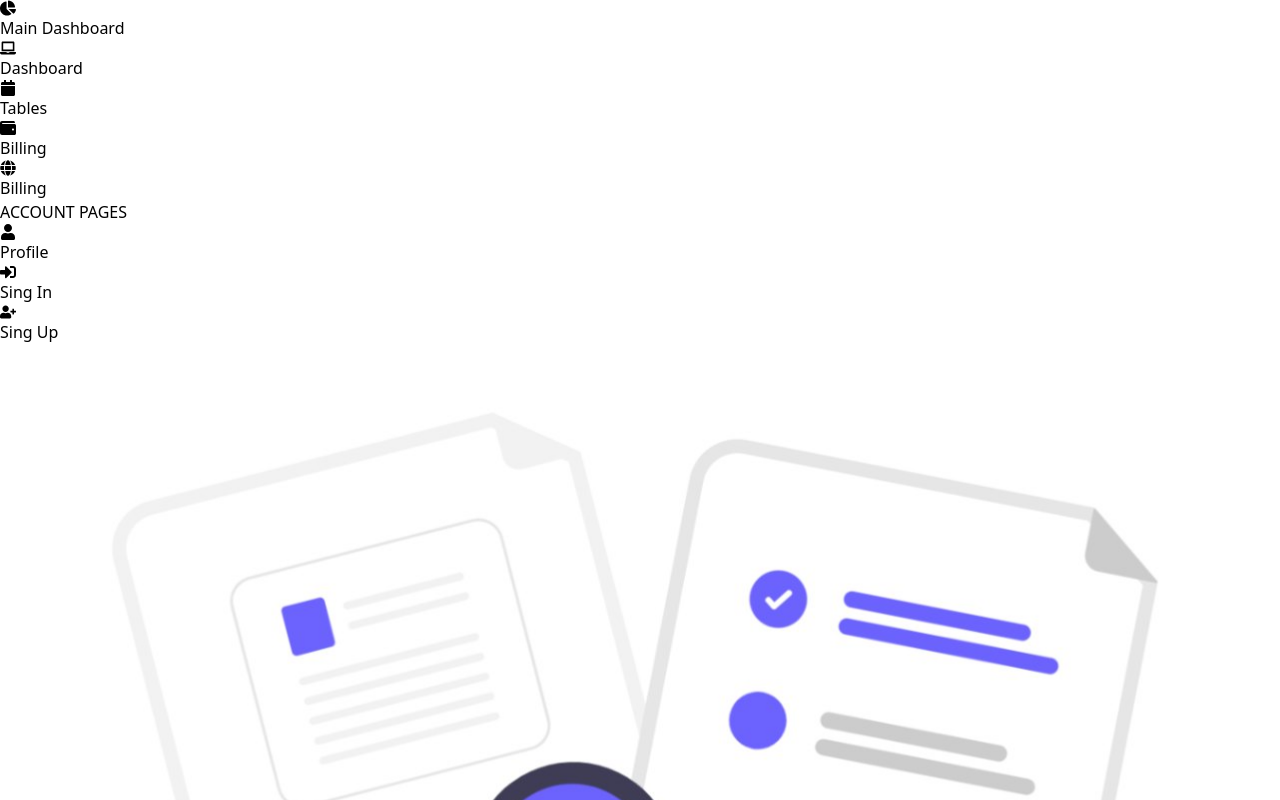
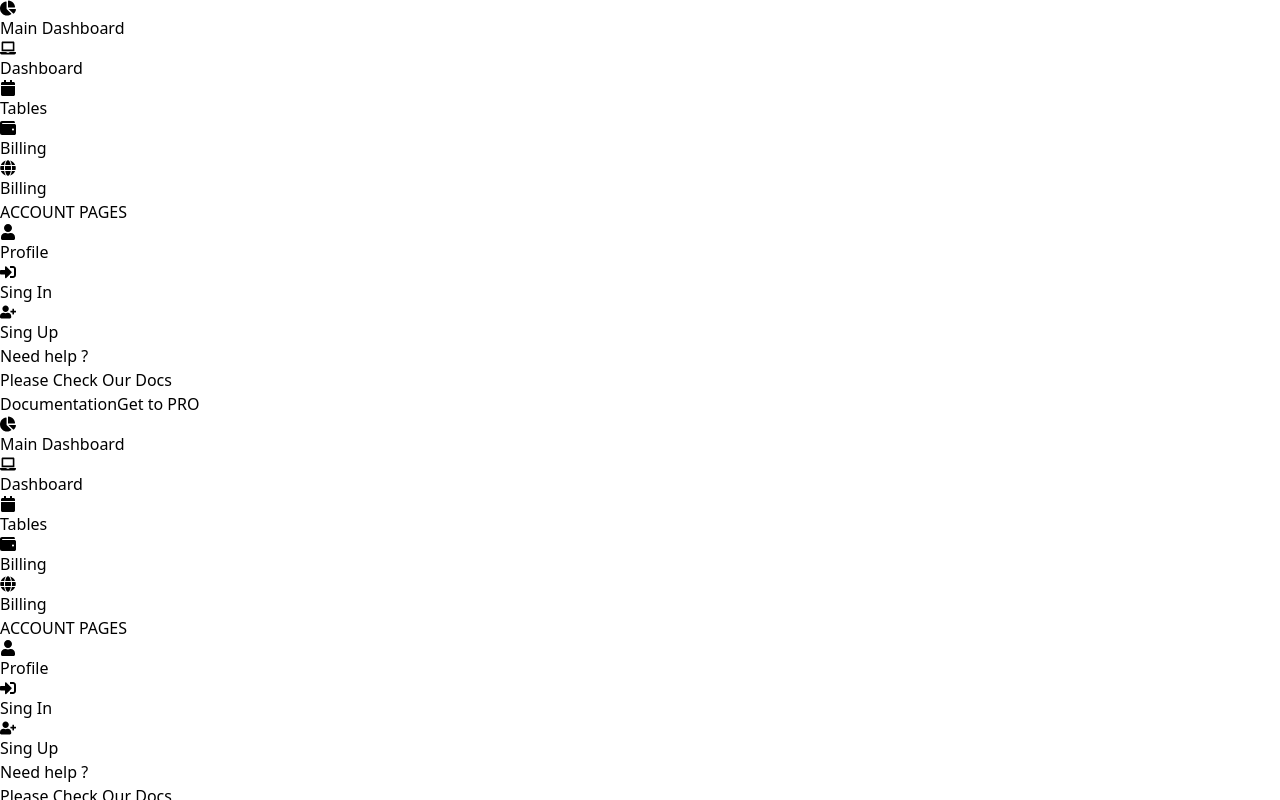
Before and after one commit to mwafg-gumma/statistics-panel, a React (Vite) app: page / in a window 1280 px wide. Shown: the top 800 px of the page. Built offline with nearby package versions, Linux system fonts and the light colour scheme.

Commit message:
remove img form aside

```diff
--- a/src/components/SideDashboard.jsx
+++ b/src/components/SideDashboard.jsx
@@ -1,5 +1,5 @@
 import { FaChartPie,FaHome, FaLaptop,FaCalendar,FaWallet,FaGlobe,FaUser,FaSignInAlt,FaUserPlus } from "react-icons/fa"
-import Document from '../assets/image/Document.png'
+// import Document from '../assets/image/Document.png'
 import {NavLink} from 'react-router-dom'
 const SideDashboard = () => {
 return (
@@ -64,7 +64,7 @@ return (
             </div>
             {/* help side */}
             <div className="my-2">
-                <img src={Document} alt="Document" className="w-[100px] object-cover mx-16" />
+                {/* <img src={Document} alt="Document" className="w-[100px] object-cover mx-16" /> */}
                 <div className="text-center">
                     <h3 className="p-1 text-lg text-sky-500">Need help ?</h3>
                     <p className="p-1">Please Check Our Docs</p>
```
